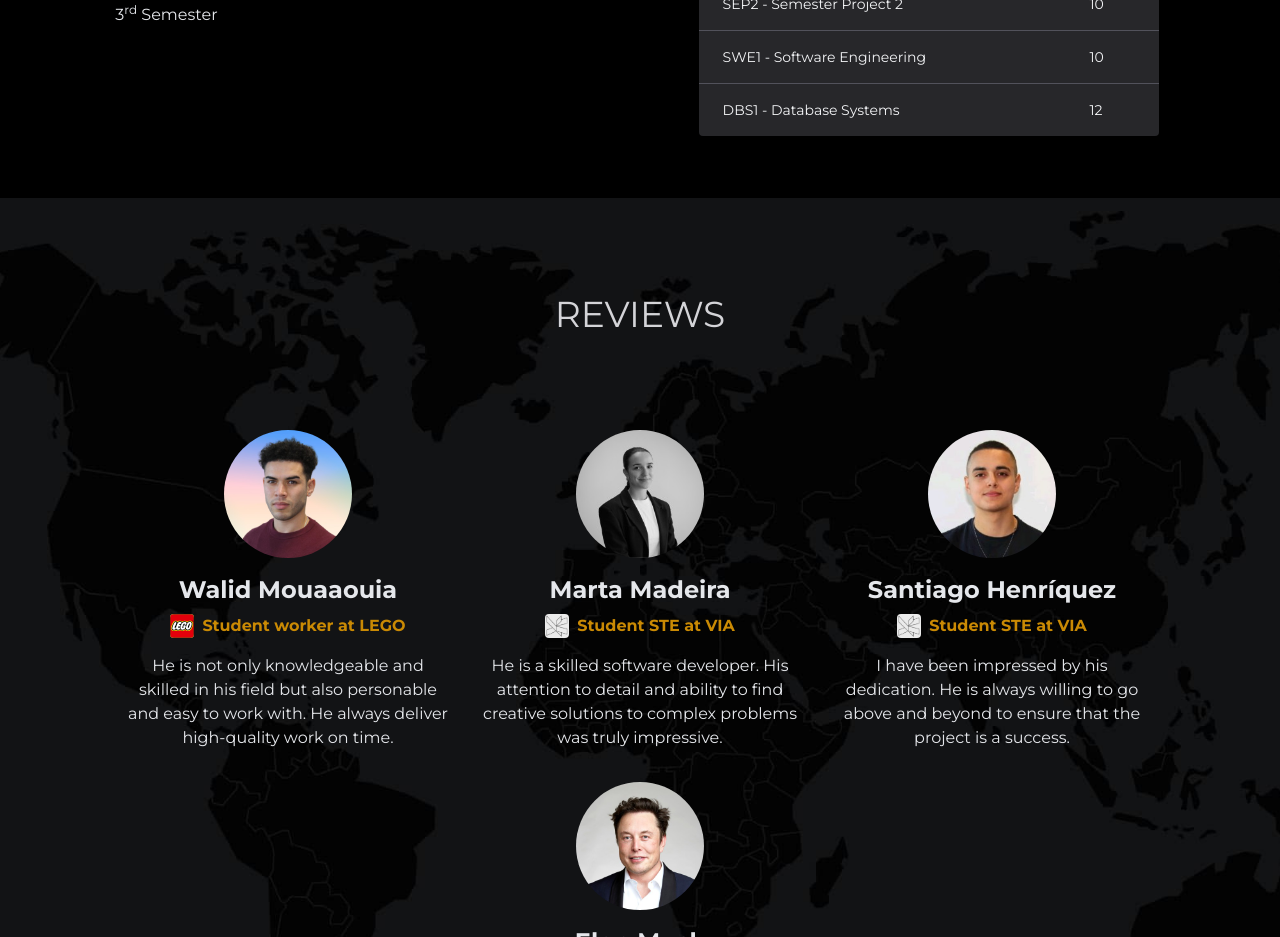
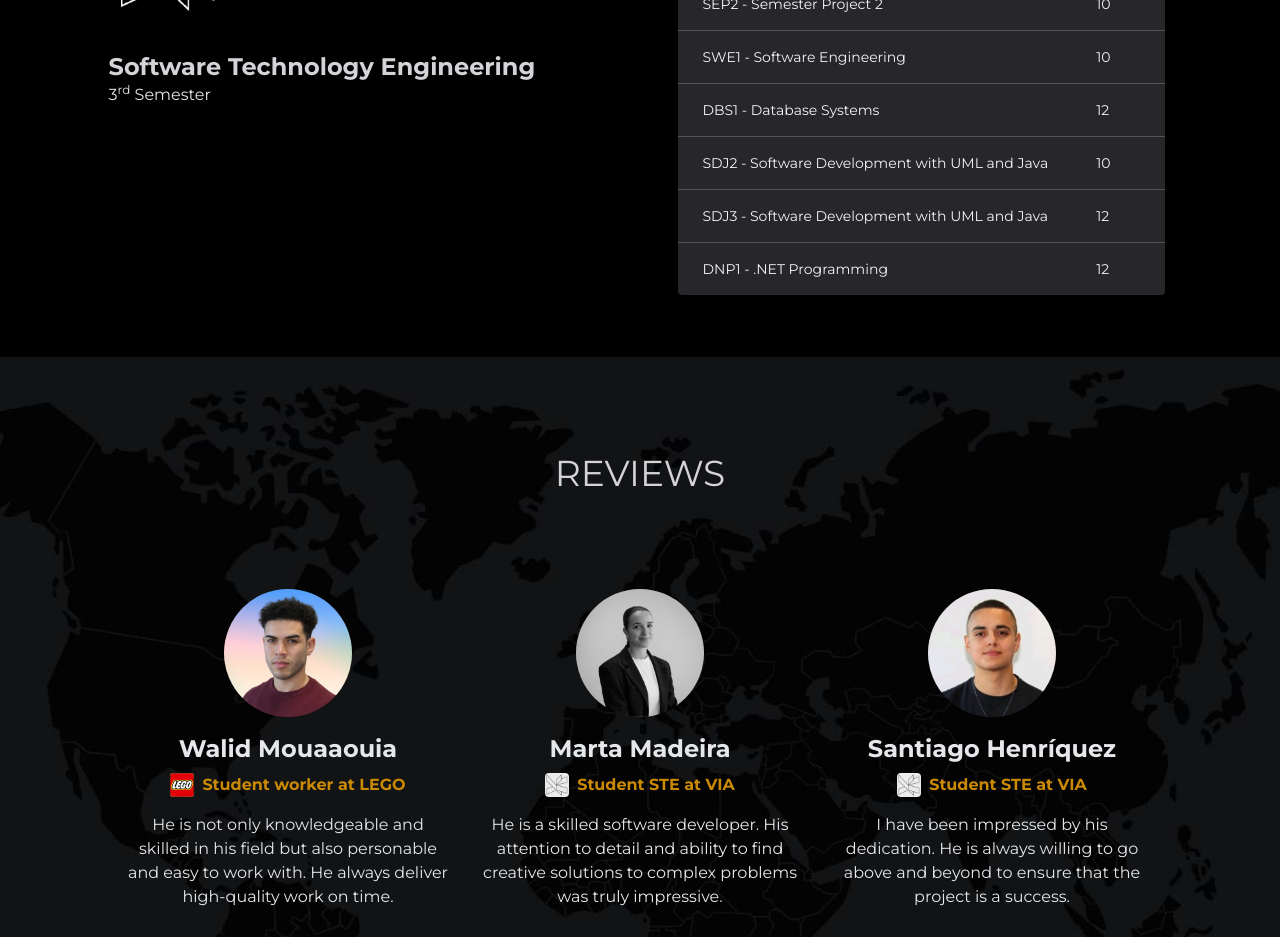
Before and after one commit to f-depalma/my_page, a Next.js app: page / in a window 1280 px wide. Shown: the part 2640-3577 px from the top of the page. Built offline with nearby package versions, Linux system fonts and the light colour scheme; grey boxes are pictures that could not be loaded.

Commit message:
Update Grades

```diff
--- a/src/pages/home/Section4.js
+++ b/src/pages/home/Section4.js
@@ -58,6 +58,18 @@ export default function Section4() {
                                     <td className={rowClass} title="Database Systems">DBS1 <span className="hidden sm:contents">- Database Systems</span></td>
                                     <td className={rowClass}>12</td>
                                 </tr>
+                                <tr>
+                                    <td className={rowClass} title="Database Systems">SDJ2 <span className="hidden sm:contents">- Software Development with UML and Java</span></td>
+                                    <td className={rowClass}>10</td>
+                                </tr>
+                                <tr>
+                                    <td className={rowClass} title="Database Systems">SDJ3 <span className="hidden sm:contents">- Software Development with UML and Java</span></td>
+                                    <td className={rowClass}>12</td>
+                                </tr>
+                                <tr>
+                                    <td className={rowClass} title="Database Systems">DNP1 <span className="hidden sm:contents">- .NET Programming</span></td>
+                                    <td className={rowClass}>12</td>
+                                </tr>
                             </tbody>
                         </table>
                     </div>
```
